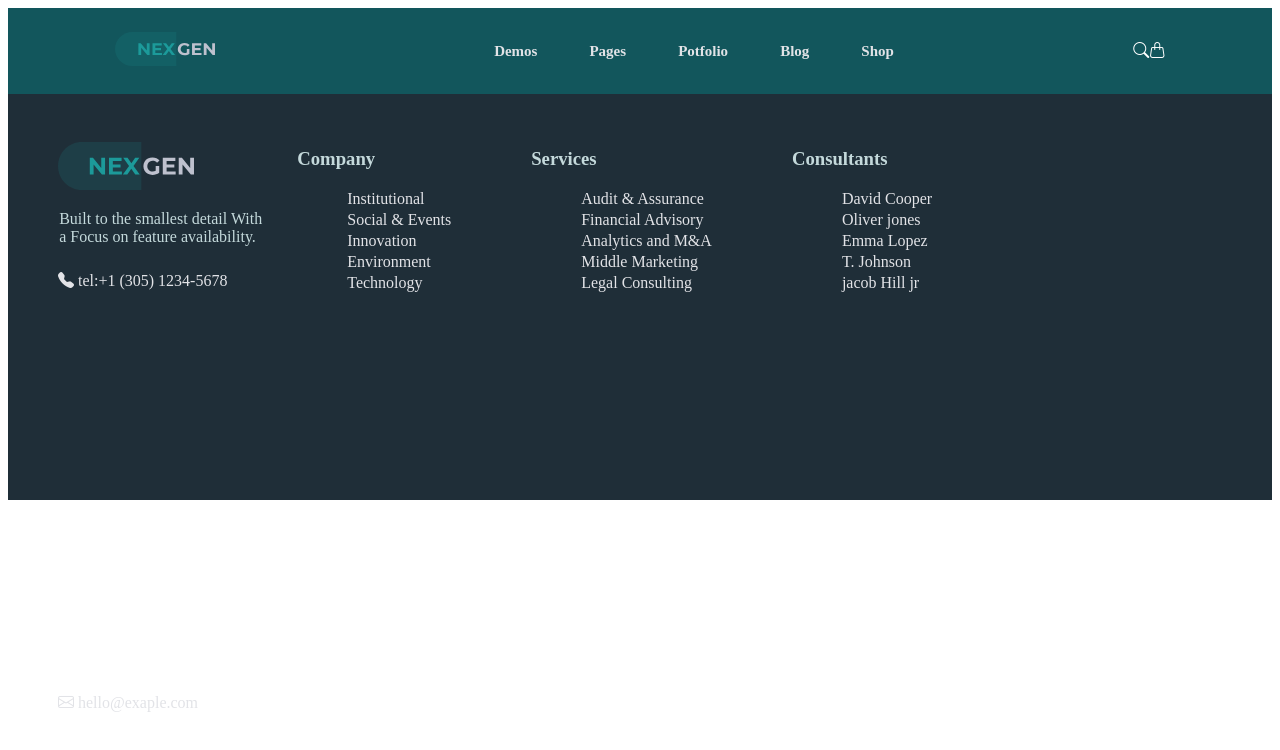
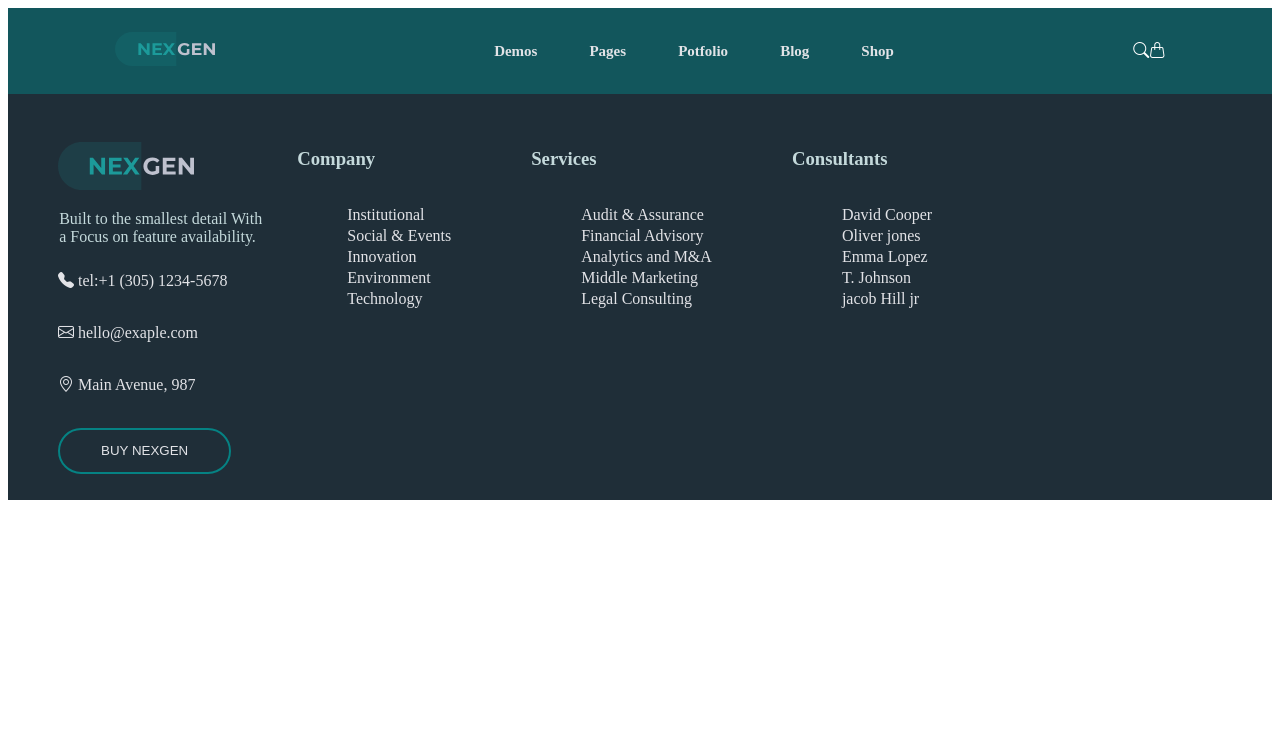
Before and after one commit to Huntney1/proj-html-vuejs, a Vue app in the folder insurance-consulting/: page / in a window 1280 px wide. Shown: the top 750 px of the page. Built offline with nearby package versions, Linux system fonts and the light colour scheme.

Commit message:
footer sistemato manca allineamento

```diff
--- a/insurance-consulting/src/components/AppFooter.vue
+++ b/insurance-consulting/src/components/AppFooter.vue
@@ -158,6 +158,10 @@ export default {
             border-radius: 10px;
             border: none;
             transition: all 0.4s ease-out 0s;
+            display: flex;
+            flex-direction: column;
+            min-width: 0;
+            word-wrap: b;
         }
 
         .items{
--- a/insurance-consulting/src/components/AppNavbar.vue
+++ b/insurance-consulting/src/components/AppNavbar.vue
@@ -40,14 +40,13 @@ export default {
 </template>
 <style lang="scss">
   ul {
-      height: 100%;
       display: flex;
       text-decoration:none;
 
       list-style: none;
 
         li {
-            height: 100%;
+            /* height: 100%; */
             padding: 10px;
             line-height: 1px;
         a{
```
